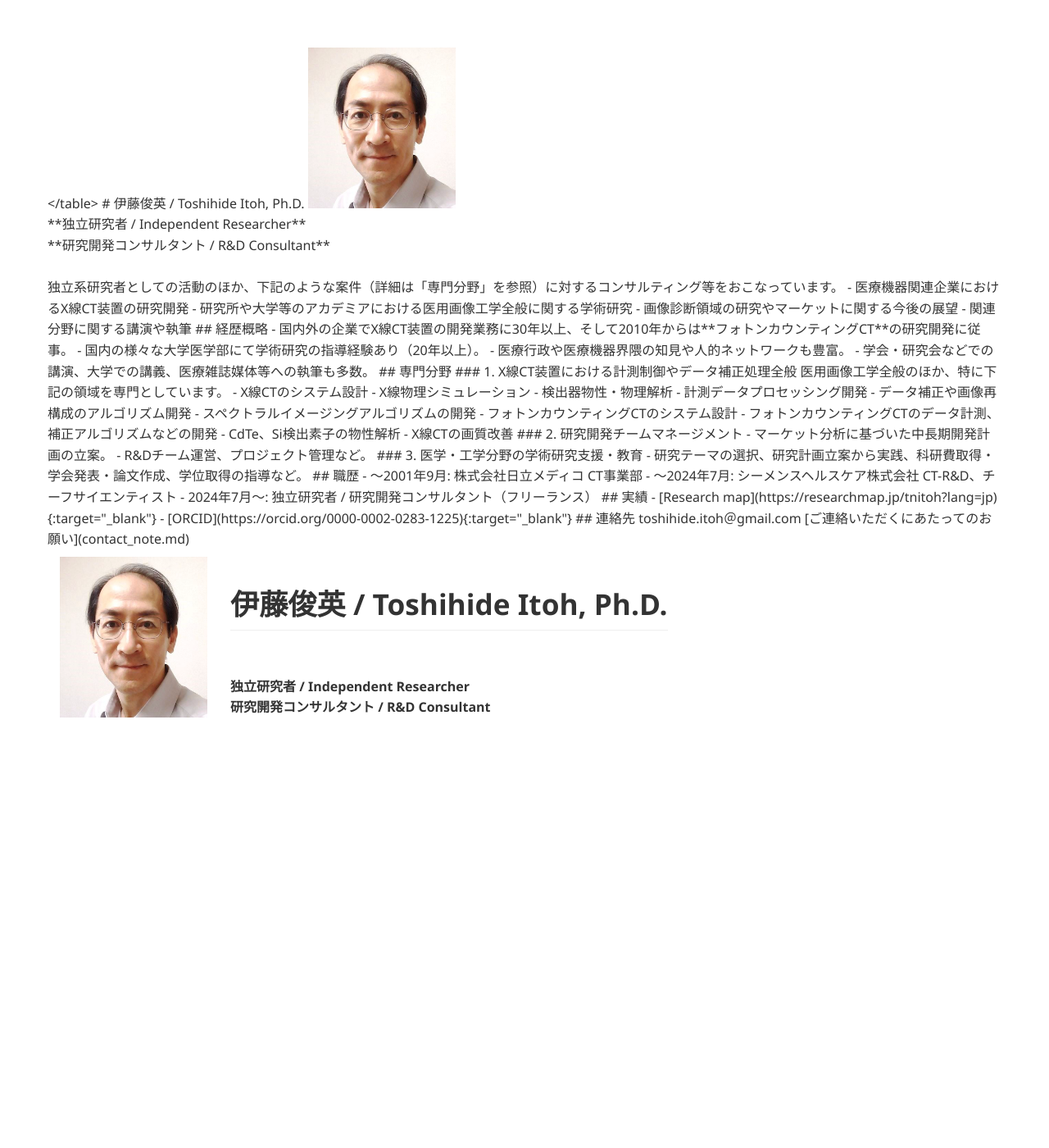
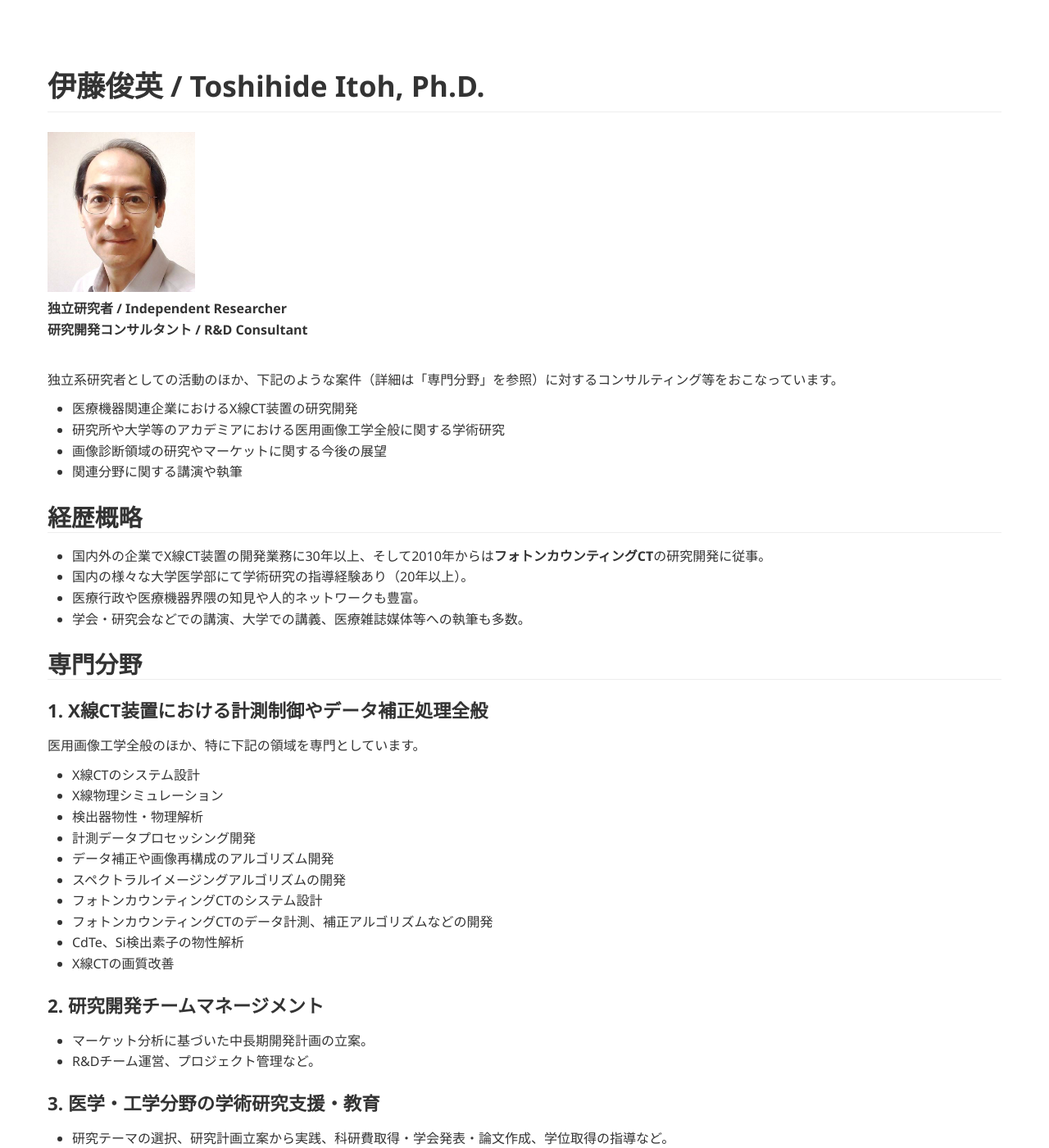
Before and after one commit to tnitoh/tnitoh.github.io, a Jekyll site: the page built from index.md, in a window 1280 px wide and 1400 px high. Shown: the whole window at 82% size. Built offline with Jekyll 4.4.1, drawn with Linux system fonts in a browser that asks for light colours; Markdown is read by kramdown in place of the engine named in the settings; some of the changed text lies outside the part shown.

Commit message:
Update index.md

```diff
--- a/index.md
+++ b/index.md
@@ -2,15 +2,6 @@
 layout: default
 title: Website of Toshihide Itoh
 ---
-
-<table>
-  <tr>
-    <td rowspan='2'><img src='toshi_itoh.png' width='180px'></td>
-    <td><h1>伊藤俊英 / Toshihide Itoh, Ph.D.</h1></td>
-  <tr>
-    <td><b>独立研究者 / Independent Researcher</b><br><b>研究開発コンサルタント / R&D Consultant</b></td>
-  </tr>
-</table>
 
 # 伊藤俊英 / Toshihide Itoh, Ph.D.
 
```
